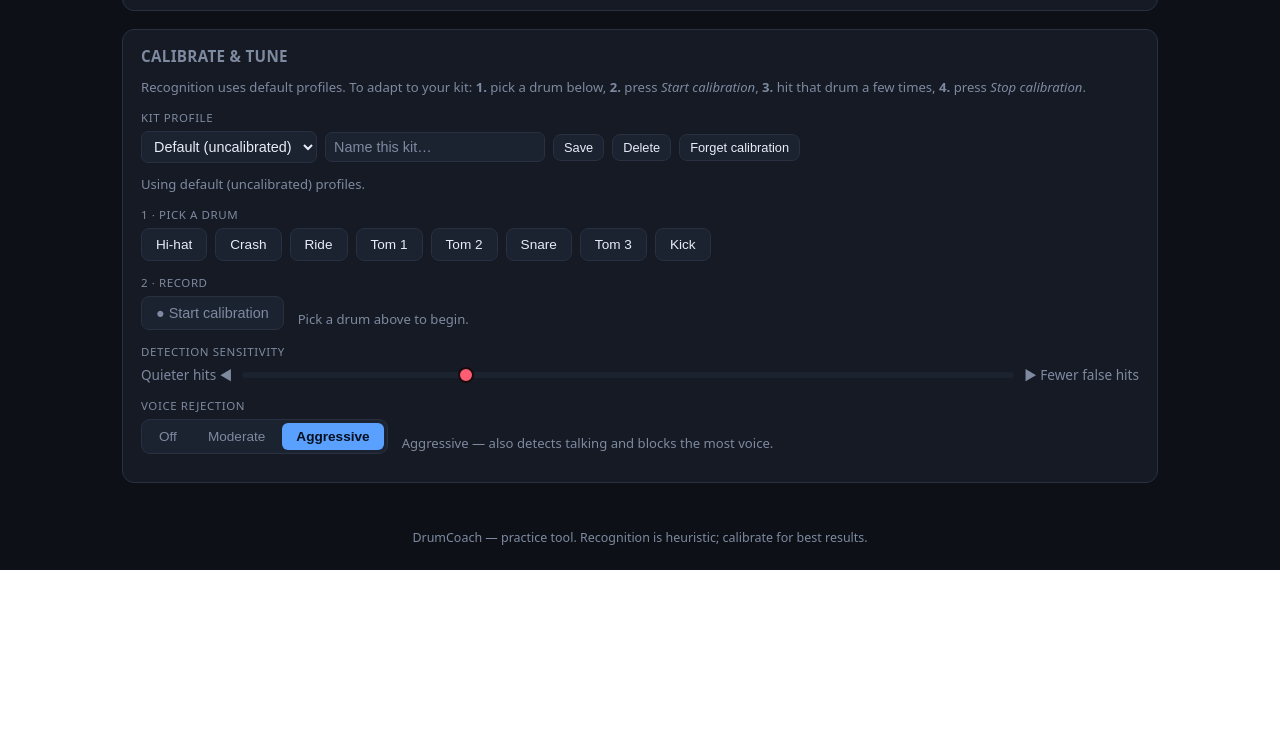
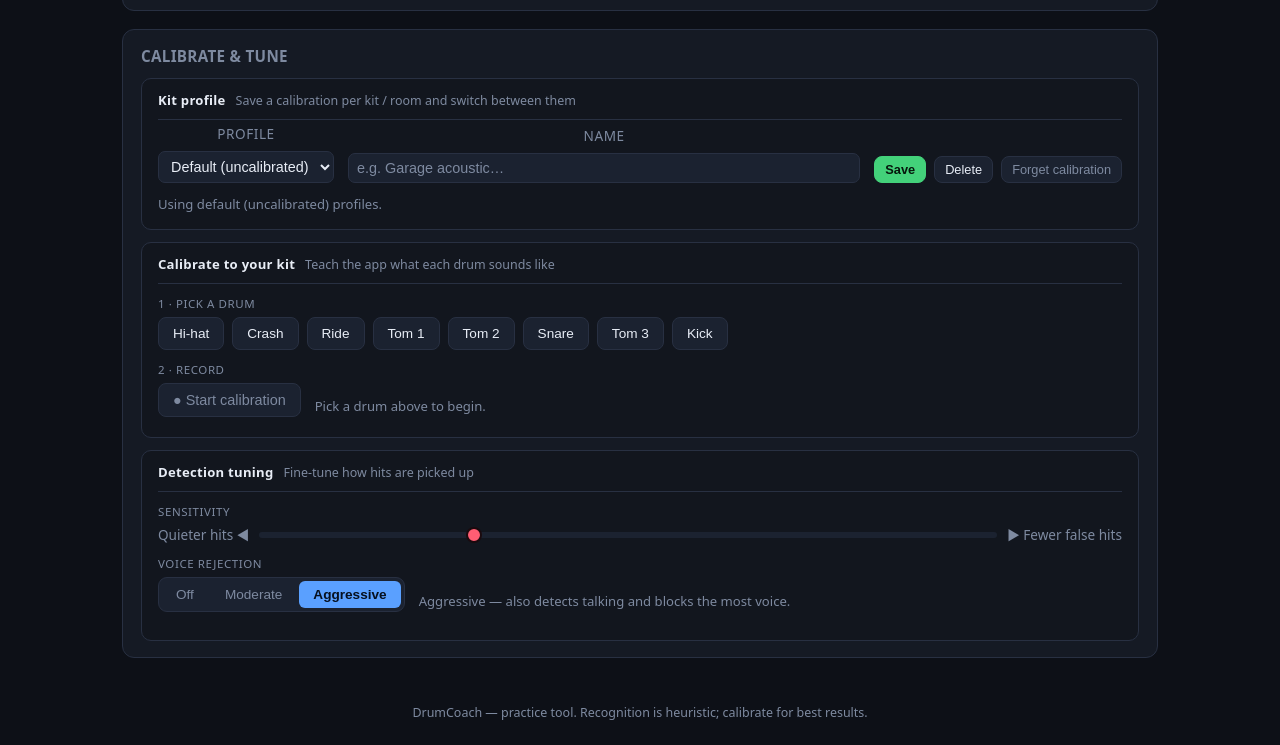
Before and after one commit to nigelfds/drumcoach, a website with bundled scripts: page public/index.html in a window 1280 px wide. Shown: the part 1047-1792 px from the top of the page. Before the commit the page ends 1617 px from the top, so only its background shows below. Built offline with nearby package versions, Linux system fonts and the light colour scheme.

Commit message:
Redesign Calibrate & tune panel into clear sub-sections
Group the panel's three concerns into separate inset cards so the kit
save/load controls read as distinct from calibration:

- 'Kit profile' — labelled Profile / Name fields + Save / Delete / Forget
- 'Calibrate to your kit' — pick-a-drum + record steps
- 'Detection tuning' — sensitivity + voice rejection

Each card has a titled header with a one-line description and a divider.
Pure HTML/CSS restructure; all element IDs unchanged so JS wiring is intact
(verified in-browser: drum-pick, kit save, voice-mode toggle all work).

Co-Authored-By: Claude Opus 4.8 <noreply@anthropic.com>

```diff
--- a/public/index.html
+++ b/public/index.html
@@ -111,31 +111,47 @@
       <div class="panel-head">
         <h2>Calibrate &amp; tune</h2>
       </div>
-      <p class="hint">
-        Recognition uses default profiles. To adapt to your kit:
-        <strong>1.</strong> pick a drum below,
-        <strong>2.</strong> press <em>Start calibration</em>,
-        <strong>3.</strong> hit that drum a few times,
-        <strong>4.</strong> press <em>Stop calibration</em>.
-      </p>
 
-      <div class="cal-step">Kit profile</div>
+      <!-- A · Saved kit profiles (load / save) ----------------------- -->
+      <div class="subpanel">
+        <div class="subpanel-head">
+          <span class="subpanel-title">Kit profile</span>
+          <span class="subpanel-sub">Save a calibration per kit / room and switch between them</span>
+        </div>
         <div class="row kit-row">
+          <label class="kit-field">Profile
             <select id="kit-select" title="Switch between saved kit profiles"></select>
-        <input id="kit-name" type="text" placeholder="Name this kit…" maxlength="40" />
-        <button id="kit-save" class="btn btn-small">Save</button>
+          </label>
+          <label class="kit-field grow">Name
+            <input id="kit-name" type="text" placeholder="e.g. Garage acoustic…" maxlength="40" />
+          </label>
+          <div class="kit-actions">
+            <button id="kit-save" class="btn btn-small btn-accent">Save</button>
             <button id="kit-delete" class="btn btn-small" disabled>Delete</button>
-        <button id="forget-cal" class="btn btn-small">Forget calibration</button>
+            <button id="forget-cal" class="btn btn-small btn-ghost">Forget calibration</button>
+          </div>
         </div>
         <div id="kit-status" class="hint">Using default (uncalibrated) profiles.</div>
+      </div>
 
+      <!-- B · Calibration capture ------------------------------------ -->
+      <div class="subpanel">
+        <div class="subpanel-head">
+          <span class="subpanel-title">Calibrate to your kit</span>
+          <span class="subpanel-sub">Teach the app what each drum sounds like</span>
+        </div>
+
+        <div class="cal-stepblock">
           <div class="cal-step">1 · Pick a drum</div>
           <div class="cal-grid" id="cal-grid"></div>
+        </div>
 
+        <div class="cal-stepblock">
           <div class="cal-step">2 · Record</div>
           <div class="row cal-actions">
             <button id="cal-toggle" class="btn cal-start" disabled>● Start calibration</button>
             <span id="cal-status" class="hint">Pick a drum above to begin.</span>
+          </div>
         </div>
 
         <div id="cal-banner" class="cal-banner" hidden>
@@ -143,8 +159,16 @@
           <span id="cal-banner-text">Recording…</span>
           <span id="cal-count" class="cal-count">0 hits</span>
         </div>
+      </div>
 
-      <div class="cal-step">Detection sensitivity</div>
+      <!-- C · Detection tuning --------------------------------------- -->
+      <div class="subpanel">
+        <div class="subpanel-head">
+          <span class="subpanel-title">Detection tuning</span>
+          <span class="subpanel-sub">Fine-tune how hits are picked up</span>
+        </div>
+
+        <div class="cal-step">Sensitivity</div>
         <div class="row">
           <label class="sens">Quieter hits ◀
             <input id="sens-range" type="range" min="0.4" max="2.5" step="0.05" value="1" class="slider" />
@@ -161,6 +185,7 @@
           </div>
           <span id="voice-hint" class="hint"></span>
         </div>
+      </div>
     </section>
   </main>
 
--- a/public/styles.css
+++ b/public/styles.css
@@ -216,15 +216,44 @@ input[type="number"] { width: 64px; text-align: center; }
 .cal-count { margin-left: auto; color: var(--accent-2); font-variant-numeric: tabular-nums; }
 .sens { flex: 1; gap: 10px; }
 
-/* Kit profile row. */
-.kit-row { gap: 8px; }
-.kit-row #kit-select { min-width: 150px; }
-.kit-row #kit-name {
-  flex: 1; min-width: 120px; max-width: 220px;
+/* Sub-sections inside the Calibrate & tune panel. Each is a darker inset card
+   so the three concerns (save/load, calibrate, tune) read as separate groups. */
+.subpanel {
+  background: rgba(0, 0, 0, 0.16);
+  border: 1px solid var(--line);
+  border-radius: 10px;
+  padding: 12px 16px 16px;
+  margin-top: 12px;
+}
+.subpanel:first-of-type { margin-top: 6px; }
+.subpanel-head {
+  display: flex; align-items: baseline; gap: 10px; flex-wrap: wrap;
+  padding-bottom: 10px; margin-bottom: 4px; border-bottom: 1px solid var(--line);
+}
+.subpanel-title { font-size: 0.82rem; font-weight: 650; color: var(--text); letter-spacing: 0.02em; }
+.subpanel-sub { font-size: 0.78rem; color: var(--muted); }
+.subpanel .cal-step { margin-top: 12px; }
+.cal-stepblock + .cal-stepblock { margin-top: 6px; }
+
+/* Kit profile row: labelled Profile / Name fields + action buttons. */
+.kit-row { gap: 14px; align-items: flex-end; }
+.kit-field {
+  display: flex; flex-direction: column; gap: 4px;
+  font-size: 0.7rem; text-transform: uppercase; letter-spacing: 0.04em; color: var(--muted);
+}
+.kit-field.grow { flex: 1; min-width: 160px; }
+.kit-field select { min-width: 160px; }
+.kit-field input {
+  width: 100%;
   background: var(--panel-2); color: var(--text);
   border: 1px solid var(--line); border-radius: 7px; padding: 6px 8px; font-size: 0.9rem;
 }
-.kit-row #kit-name::placeholder { color: var(--muted); }
+.kit-field input::placeholder { color: var(--muted); text-transform: none; letter-spacing: 0; }
+.kit-actions { display: flex; gap: 8px; align-items: center; flex-wrap: wrap; }
+.btn.btn-accent { background: var(--good); border-color: var(--good); color: #06160c; font-weight: 600; }
+.btn.btn-accent:hover { background: #5bdd92; }
+.btn.btn-ghost { color: var(--muted); }
+.btn.btn-ghost:hover { color: var(--text); border-color: var(--miss); }
 
 /* Voice-rejection segmented control. */
 .voice-row { gap: 14px; }
```
Lines whose indentation alone changed are shown as unchanged.
